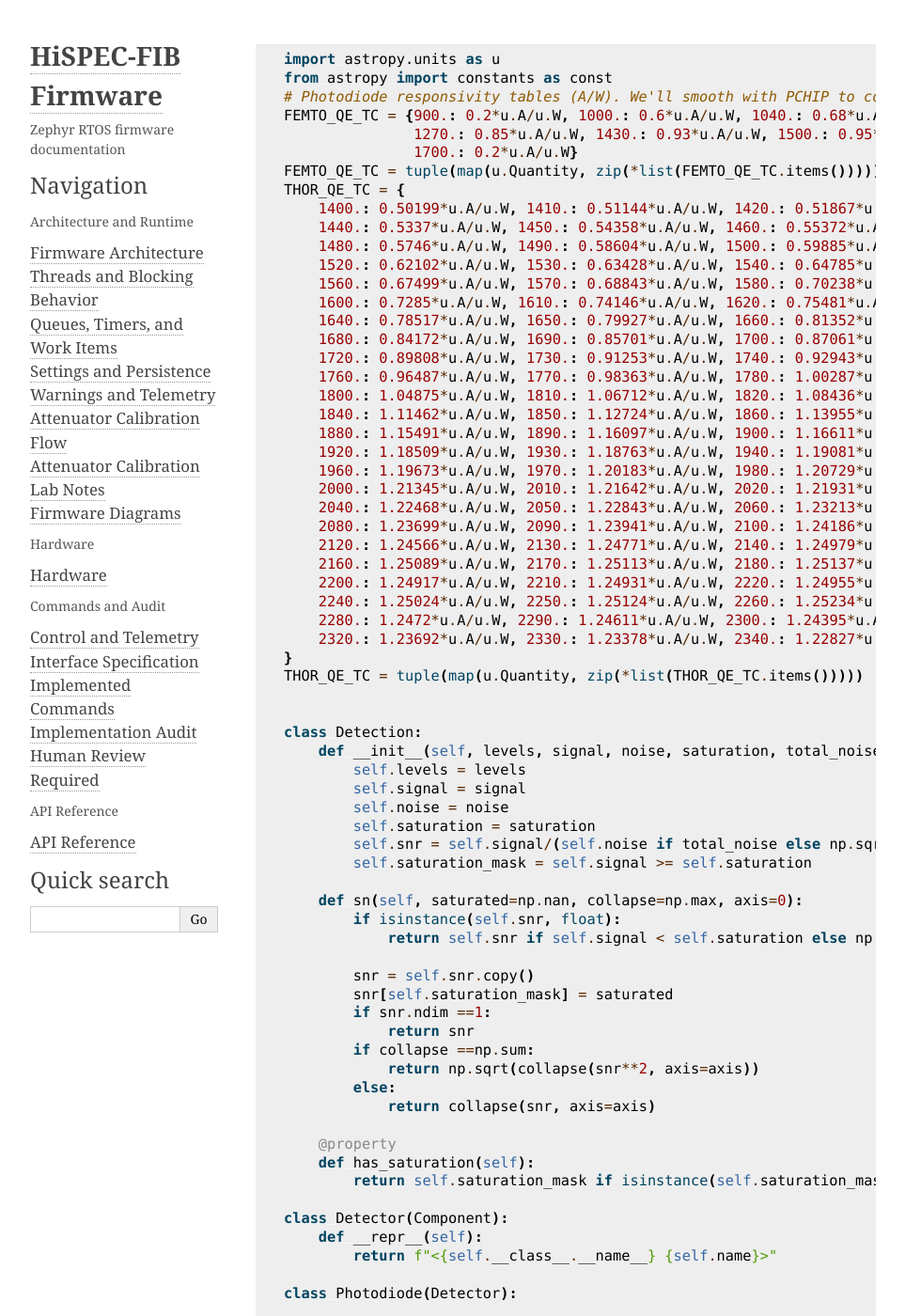
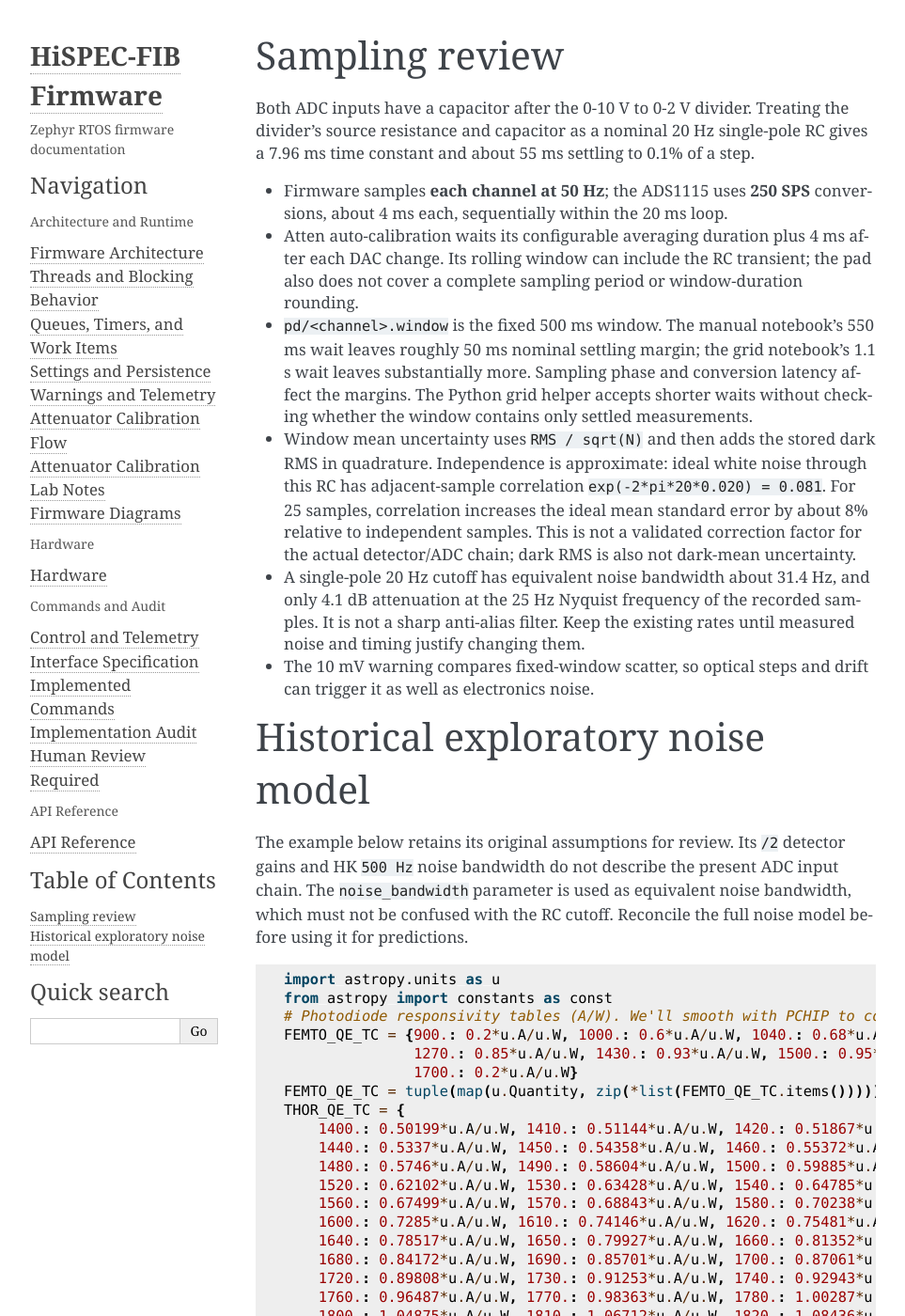
Before and after one commit to COO-Utilities/hispec-tib, a Sphinx documentation site: the page built from doc/photodiode_notes.md, in a window 1280 px wide and 1400 px high. Shown: the whole window at 94% size, without its empty margins (148-1111 px from the left). Built offline with Sphinx 7.4.7, drawn with Linux system fonts in a browser that asks for light colours.

````diff
--- a/doc/photodiode_notes.md
+++ b/doc/photodiode_notes.md
@@ -1,3 +1,40 @@
+## Sampling review
+
+Both ADC inputs have a capacitor after the 0-10 V to 0-2 V divider. Treating
+the divider's source resistance and capacitor as a nominal 20 Hz single-pole
+RC gives a 7.96 ms time constant and about 55 ms settling to 0.1% of a step.
+
+- Firmware samples **each channel at 50 Hz**; the ADS1115 uses **250 SPS**
+  conversions, about 4 ms each, sequentially within the 20 ms loop.
+- Atten auto-calibration waits its configurable averaging duration plus 4 ms after
+  each DAC change. Its rolling window can include the RC transient; the pad
+  also does not cover a complete sampling period or window-duration rounding.
+- `pd/<channel>.window` is the fixed 500 ms window. The manual notebook's
+  550 ms wait leaves roughly 50 ms nominal settling margin; the grid notebook's
+  1.1 s wait leaves substantially more. Sampling phase and conversion latency
+  affect the margins. The Python grid helper accepts shorter waits without
+  checking whether the window contains only settled measurements.
+- Window mean uncertainty uses `RMS / sqrt(N)` and then adds the stored dark
+  RMS in quadrature. Independence is approximate: ideal white noise through
+  this RC has adjacent-sample correlation `exp(-2*pi*20*0.020) = 0.081`.
+  For 25 samples, correlation increases the ideal mean standard error by about
+  8% relative to independent samples. This is not a validated correction factor
+  for the actual detector/ADC chain; dark RMS is also not dark-mean uncertainty.
+- A single-pole 20 Hz cutoff has equivalent noise bandwidth about 31.4 Hz,
+  and only 4.1 dB attenuation at the 25 Hz Nyquist frequency of the recorded
+  samples. It is not a sharp anti-alias filter. Keep the existing rates until
+  measured noise and timing justify changing them.
+- The 10 mV warning compares fixed-window scatter, so optical steps and drift
+  can trigger it as well as electronics noise.
+
+## Historical exploratory noise model
+
+The example below retains its original assumptions for review. Its `/2`
+detector gains and HK `500 Hz` noise bandwidth do not describe the present ADC
+input chain. The `noise_bandwidth` parameter is used as equivalent noise
+bandwidth, which must not be confused with the RC cutoff. Reconcile the full
+noise model before using it for predictions.
+
 ```python
 import astropy.units as u
 from astropy import constants as const
````
Also changed, not shown: doc/commands.md (+11 -2 lines), doc/human_review_required.md (+4 -0 lines), 7 other files.
